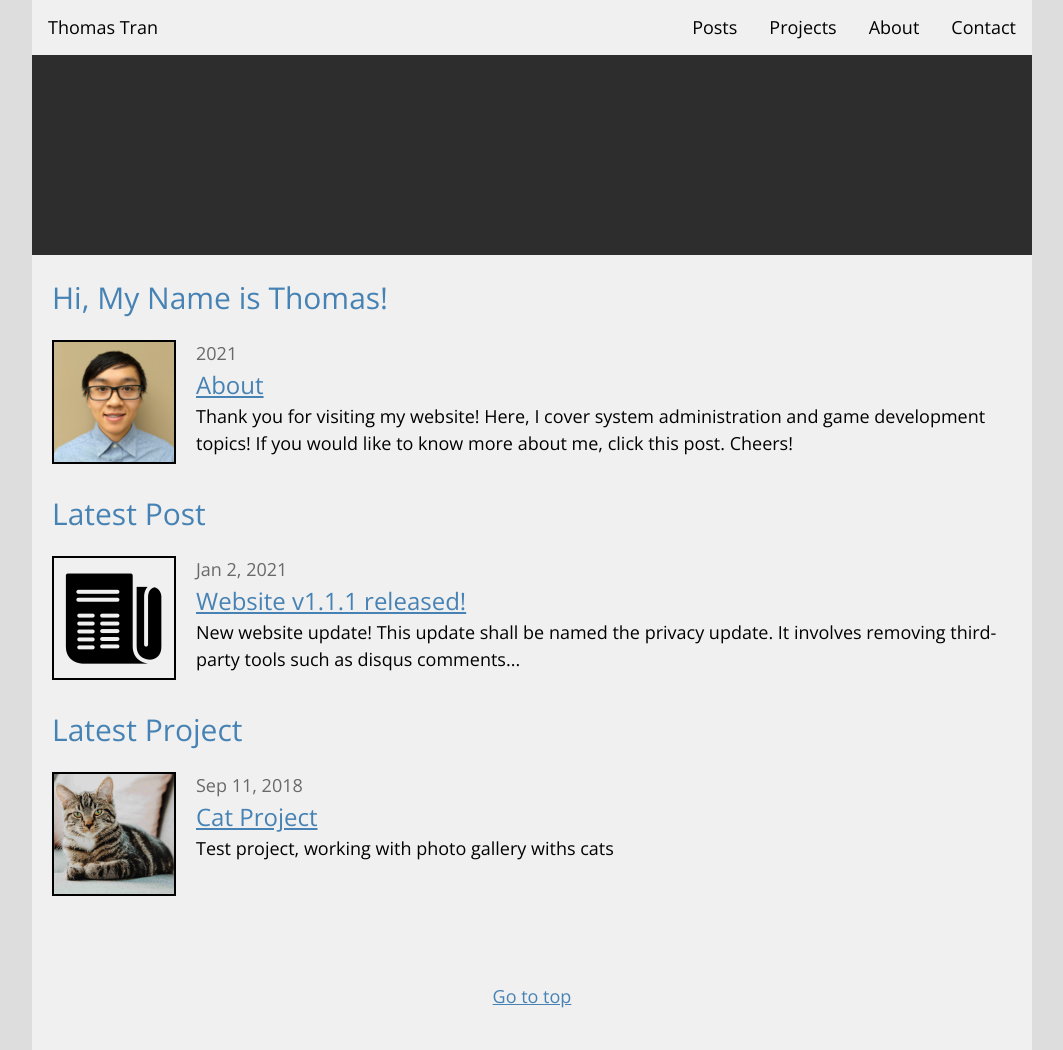
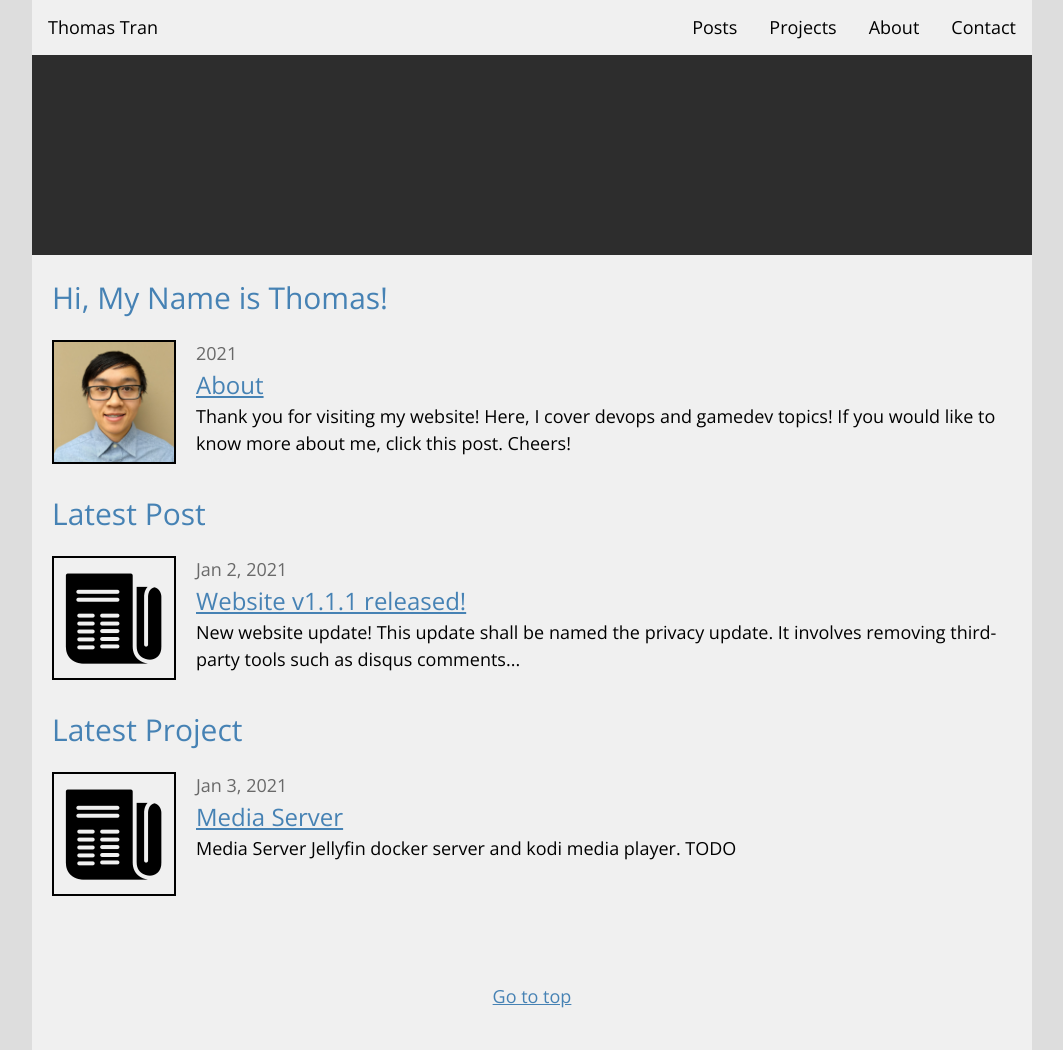
Before and after one commit to thomastran8/thomas-blog, a Jekyll site: the page built from index.md, in a window 1280 px wide. Shown: the whole page, without its empty margins (108-1171 px from the left). Built offline with Jekyll 4.4.1, drawn with Linux system fonts in a browser that asks for light colours; nearby versions of some CDN libraries.

Commit message:
update some directory structure, grammar

```diff
--- /dev/null
+++ b/_posts/projects/2021-01-03-media_server.md
@@ -0,0 +1,20 @@
+---
+title:  "Media Server"
+date:   2021-01-03 04:25:00 '-0800'
+post-image: /images/news.png
+---
+
+<div id="lightgallery">
+    <a href="/images/cat.jpg" data-sub-html="network device" class="img-ctn large-image">
+        <div class="img-wrap">
+            <img src="/images/cat.jpg">
+            <i class="fas fa-search"></i>
+        </div>
+    </a>
+</div>
+
+## Media Server
+
+Jellyfin docker server and kodi media player.
+
+TODO
--- a/css/main.scss
+++ b/css/main.scss
@@ -3,6 +3,6 @@
 ---
 @import
   "reset",
-	"base",
+  "base",
   "layout",
   "prism-syntax"
--- a/index.md
+++ b/index.md
@@ -13,8 +13,8 @@
         </a>
     </div>
     <ul class="post-list">
-        <time>2021</time>
+        <time>{{ 'now' | date: "%Y" }}</time>
         <h3><a href="{{ '/about' | prepend: site.baseurl }}">About</a></h3>
-        <p>Thank you for visiting my website! Here, I cover system administration and game development topics! If you would like to know more about me, click this post. Cheers!</p>
+        <p>Thank you for visiting my website! Here, I cover devops and gamedev topics! If you would like to know more about me, click this post. Cheers!</p>
     </ul>
 </div>
```
Also changed, not shown: _pages/03_about.md (+5 -7 lines), _posts/projects/2018-09-11-test_cat.md (renamed from _posts/projects/2018-09-11-test-cat.md, +1 -1 lines), _posts/projects/2019-04-01-fruit_turtle.md (renamed from _posts/projects/2019-04-01-fruitturtle.md, +1 -1 lines), _posts/projects/2021-01-03-camera_server.md (added, +20 -0 lines), _posts/projects/2021-01-03-cloud_storage_server.md (added, +20 -0 lines), _posts/projects/2021-01-03-home_network.md (added, +42 -0 lines), _posts/posts/2018-09-02-reviewing_cpp.md (renamed from _posts/posts/2018-09-02-reviewing-cpp.md), _posts/posts/2018-09-10-website_updated.md (renamed from _posts/posts/2018-09-10-website-updated.md), _posts/posts/2018-09-11-console_app.md (renamed from _posts/posts/2018-09-11-console-app.md), _posts/posts/2018-09-14-website_v1.0.md (renamed from _posts/posts/2018-09-14-website-v1.0.md), _posts/posts/2021-01-03-website_v1.1.1.md (renamed from _posts/posts/2021-01-03-website-v1.1.1.md).
